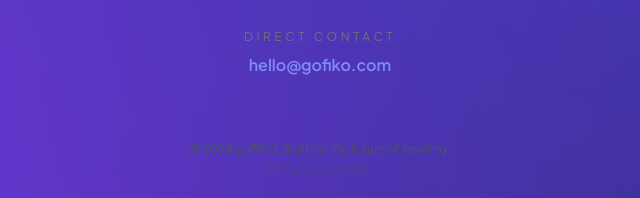
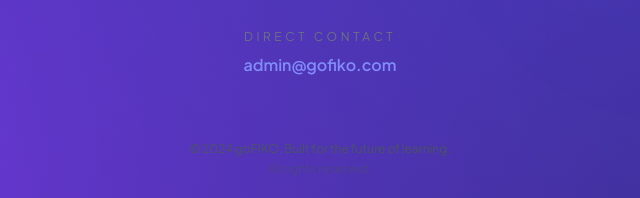
Before and after one commit to Bunmi2020/gofiko-landing, a plain HTML site: page index.html in a window 1280 px wide. Shown: the part 748-946 px from the top of the page, 320-960 px from the left. Drawn offline with nearby package versions, Linux system fonts and the light colour scheme; no server answers.

```diff
--- a/index.html
+++ b/index.html
@@ -207,8 +207,8 @@
 
             <div class="flex flex-col items-center gap-2">
                 <p class="text-xs text-gray-500 uppercase tracking-[0.3em]">Direct Contact</p>
-                <a href="mailto:hello@gofiko.com" class="text-indigo-400 hover:text-indigo-300 font-semibold transition-colors">
-                    hello@gofiko.com
+                <a href="mailto:admin@gofiko.com" class="text-indigo-400 hover:text-indigo-300 font-semibold transition-colors">
+                    admin@gofiko.com
                 </a>
             </div>
         </div>
```
